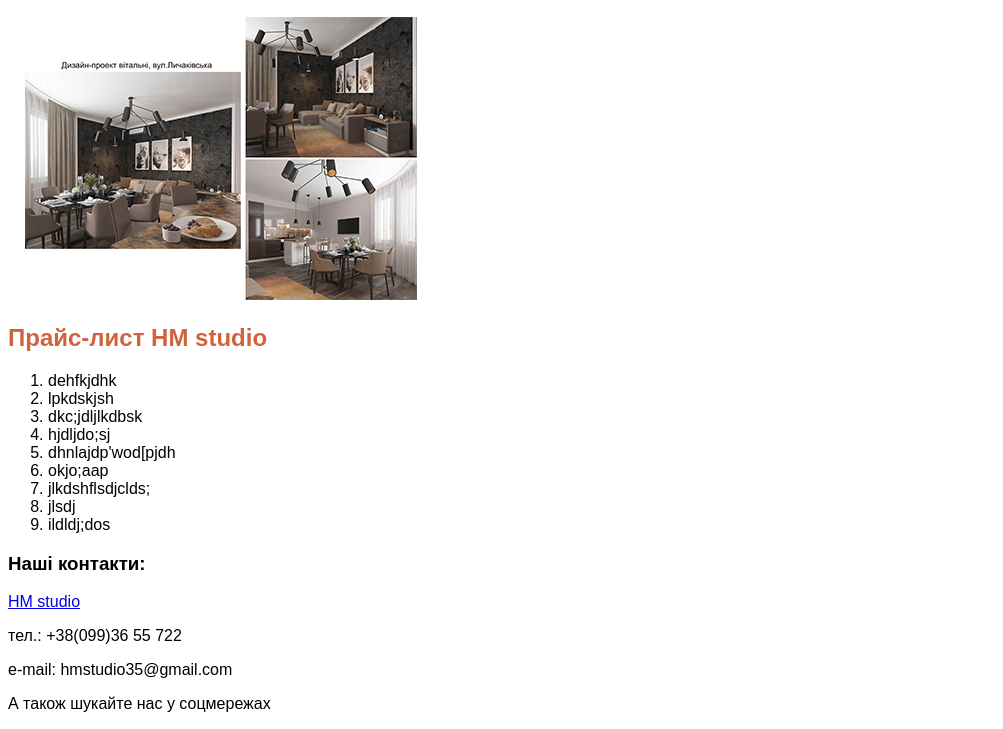
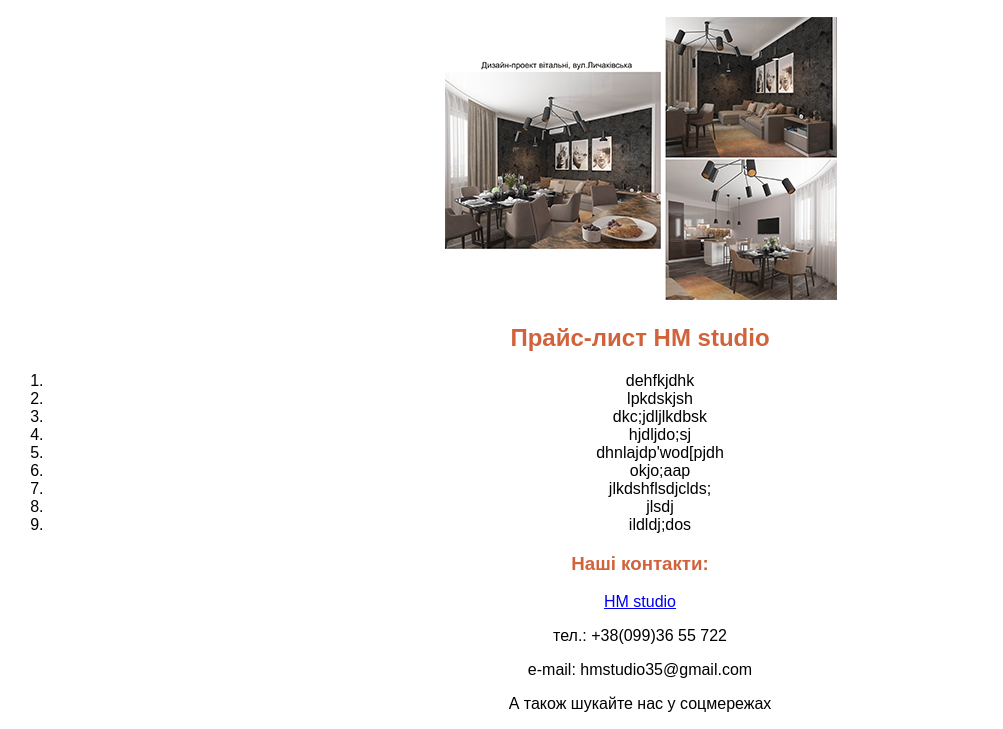
Before and after one commit to OlenaMikula/www, a plain HTML site: page index.html in a window 1280 px wide. Shown: the part 1922-2651 px from the top of the page, without its empty margins (0-1003 px from the left). Drawn offline with Linux system fonts and the light colour scheme.

Commit message:
Initial commit

```diff
--- a/index.html
+++ b/index.html
@@ -3,9 +3,10 @@
     <head>
         <meta charset="utf-8">
         <title>HM studio</title>
-        <h1><img src="logo.jpg" alt="HM studio"></img><br>THIS IS YOUR DESINE STUDIO</br></h1>
+        <h1><img src="logo.jpg" alt="HM studio"></img><br>THIS IS YOUR DESIGNE STUDIO</br></h1>
     <style>
 body {
+text-align: center;
 font-family: sans-serif;
 }
 h1 {
@@ -19,6 +20,9 @@ margin-top: 30px;
 h2 {
 color: #d1633c;
 font-size: lem;
+}
+h3 {
+color: #d1633c;
 }
 </style>
 </head>
```
